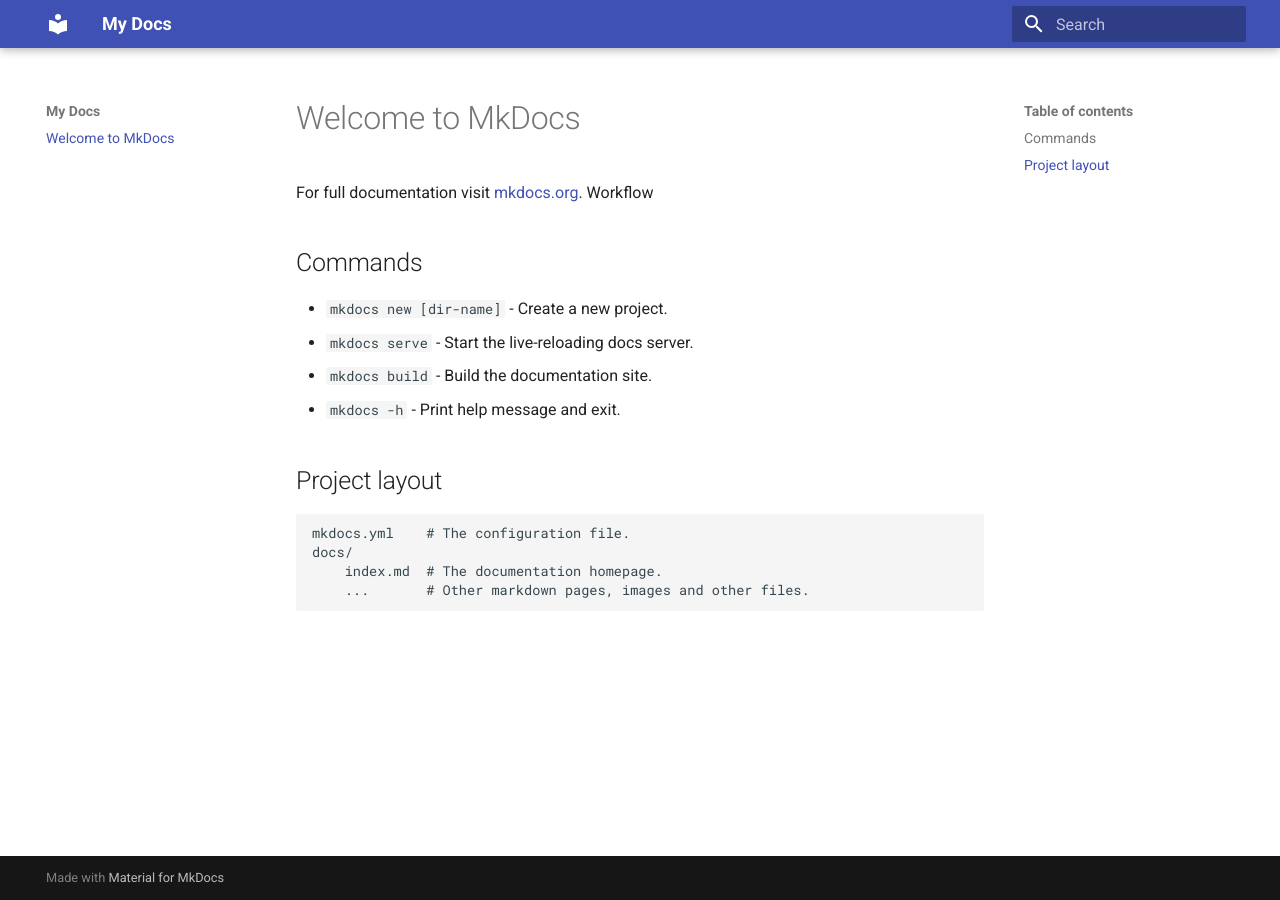
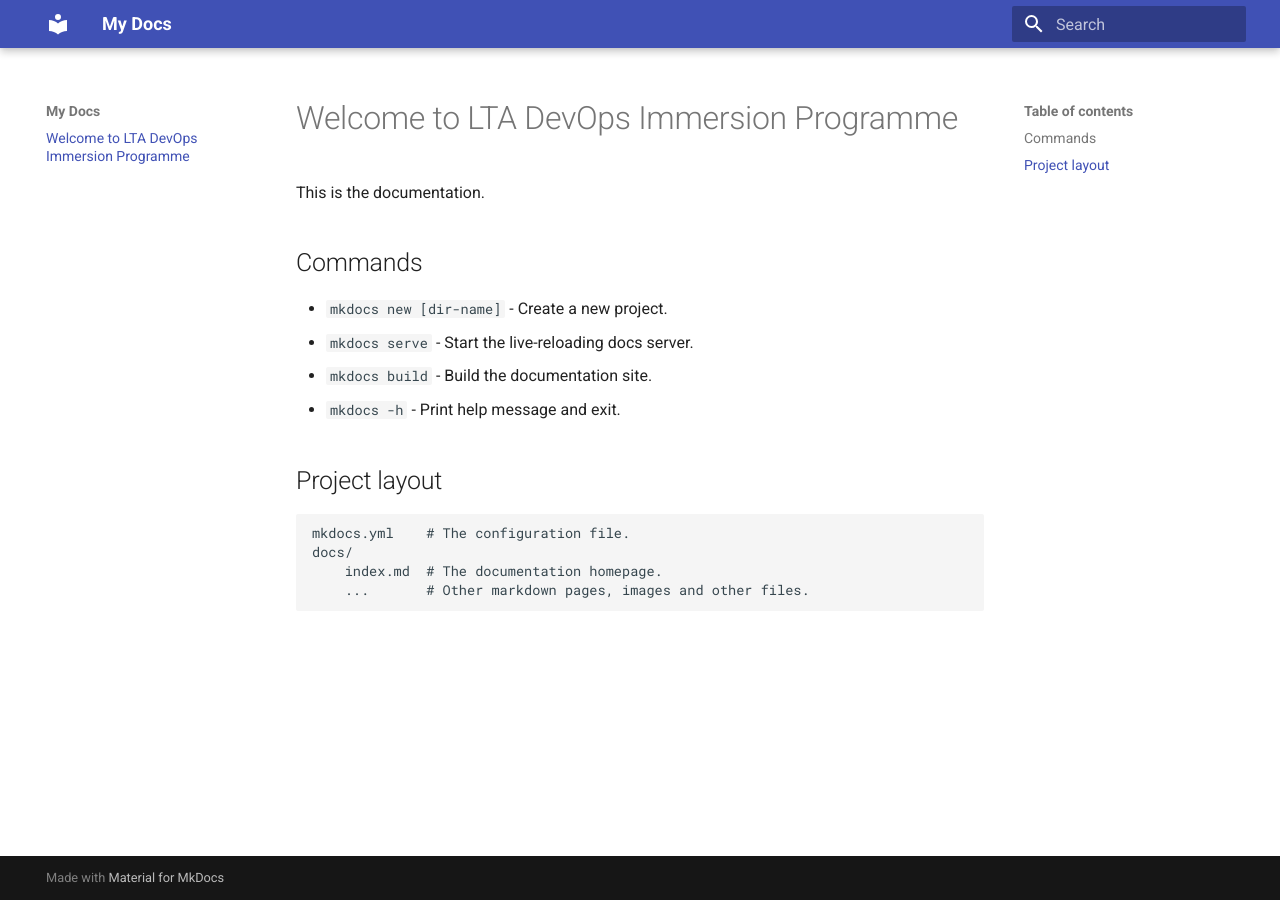
Before and after one commit to chiamdj/DevOps-Immersion-Programme-Documentation, an MkDocs documentation site: the page built from docs/index.md, in a window 1280 px wide. Built offline with MkDocs 1.6.1 and Material for MkDocs 9.7.7, drawn with Linux system fonts in a browser that asks for light colours.

Commit message:
Update index.md

```diff
--- a/docs/index.md
+++ b/docs/index.md
@@ -1,7 +1,6 @@
-# Welcome to MkDocs
+# Welcome to LTA DevOps Immersion Programme
 
-For full documentation visit [mkdocs.org](https://www.mkdocs.org).
-Workflow
+This is the documentation.
 
 ## Commands
 
```
